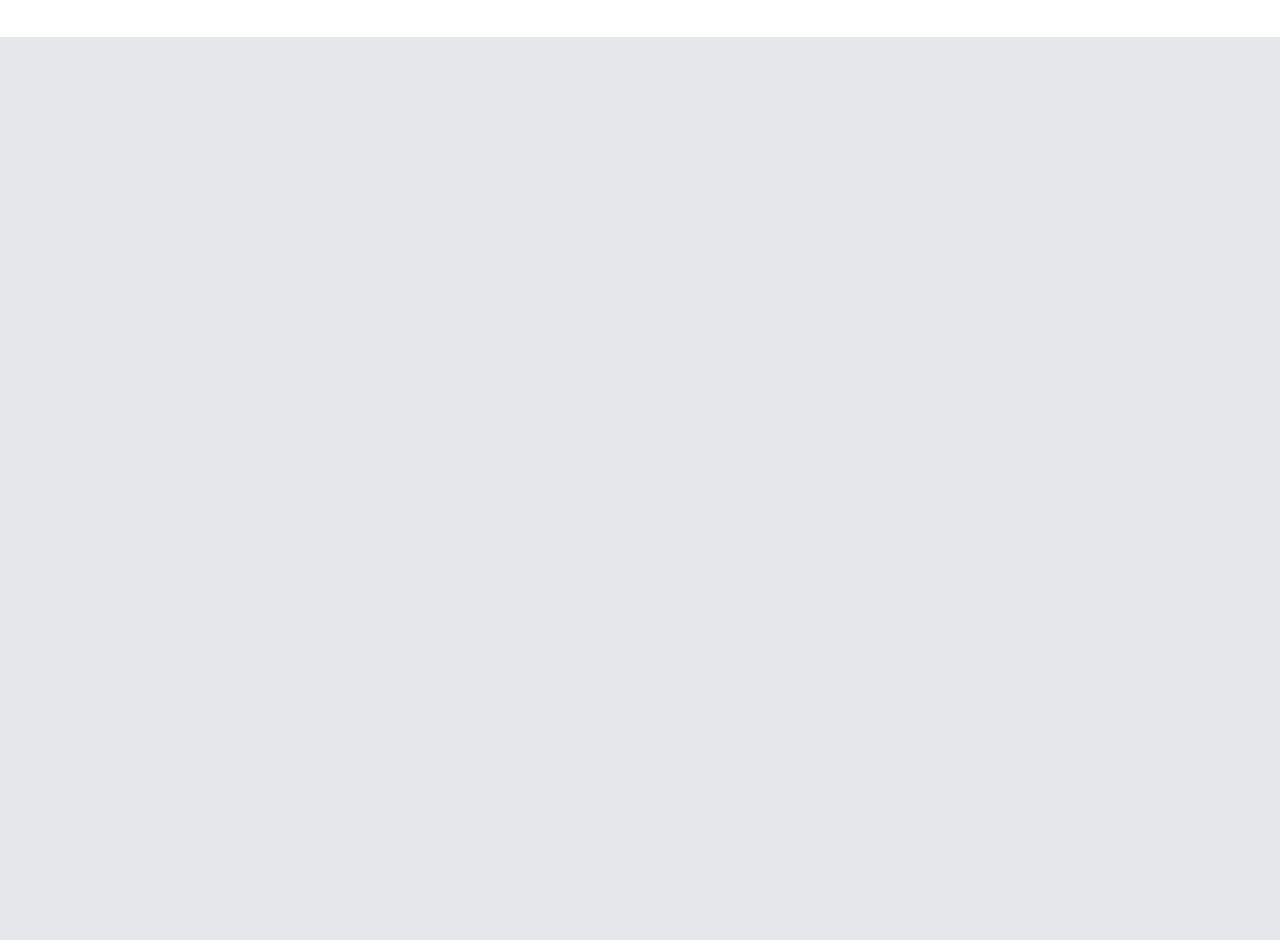
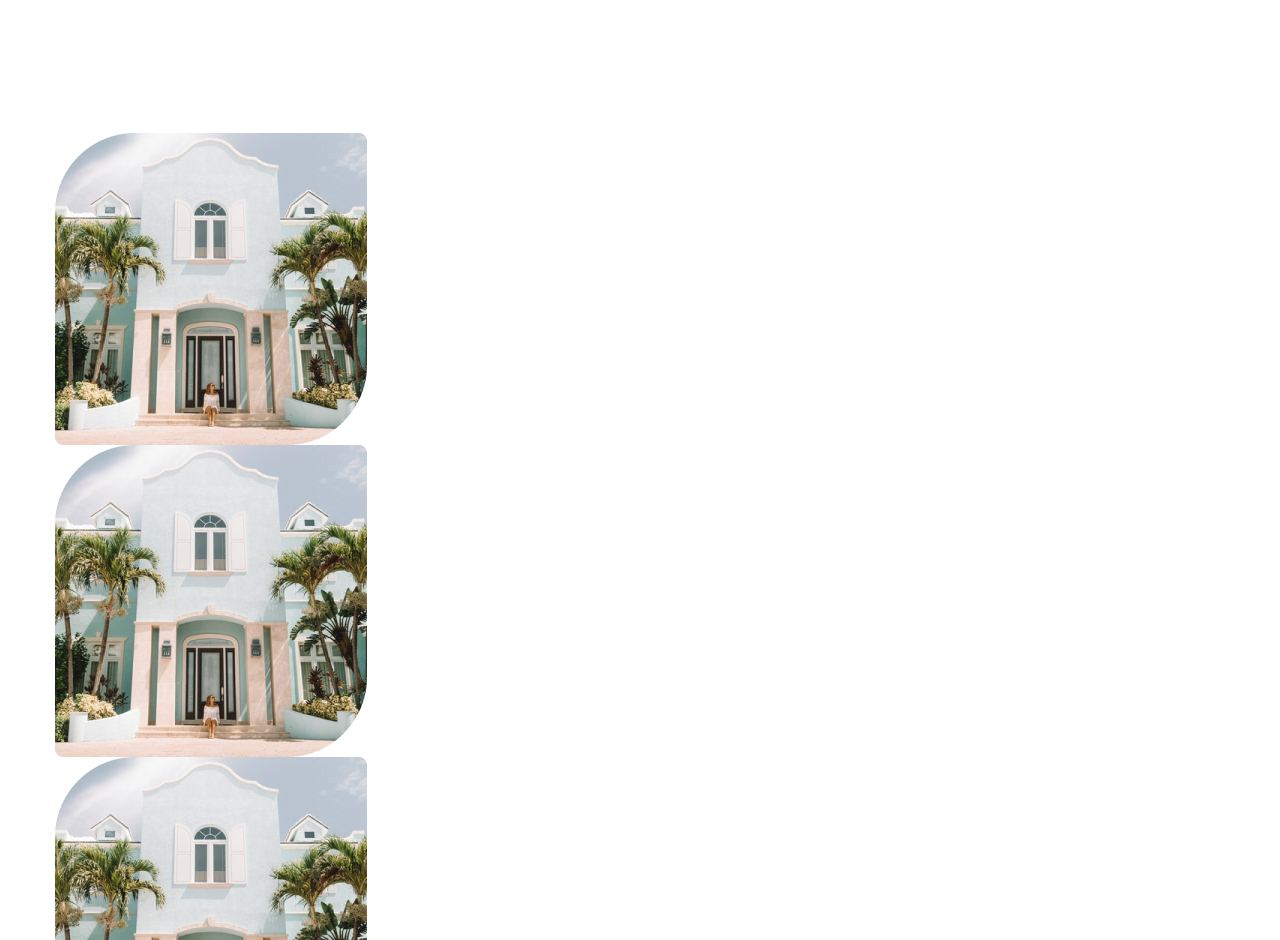
Before and after one commit to Deveelop/property-agent, a Next.js app: page / in a window 1280 px wide. Shown: the part 1860-2800 px from the top of the page. Before the commit the page ends 1993 px from the top, so only its background shows below. Built offline with nearby package versions, Linux system fonts and the light colour scheme.

Commit message:
Added new commits

```diff
--- a/app/page.tsx
+++ b/app/page.tsx
@@ -1,13 +1,12 @@
 import Hero from "@/components/Hero";
-import Search from "@/components/Search";
+import HouseList from "@/components/HouseList";
 
 
 export default function Home() {
   return (
  <>
-
  <Hero/>
-
+ <HouseList/>
 
  </>
   );
--- a/components/House.tsx
+++ b/components/House.tsx
@@ -0,0 +1,23 @@
+type HouseDisplayProps = {
+    image: StaticImageData;
+    type: string;
+    state: string;
+    address: string;
+    bedrooms: string;
+    bathrooms: string;
+    surface: string;
+    price: string;
+}
+import { StaticImageData } from 'next/image';
+import { BiBed, BiBath, BiArea} from 'react-icons/bi'
+import Image  from 'next/image';
+
+const House = ({image, type, state, bedrooms, surface, price, address}: HouseDisplayProps) => {
+  return (
+    <div>
+      <Image src={image} alt='house photo'/>
+    </div>
+  )
+}
+
+export default House
--- a/components/HouseContext.tsx
+++ b/components/HouseContext.tsx
@@ -1,10 +1,10 @@
 'use client'
 import React, { useState, useEffect, createContext } from "react"
-import { housesData, priceRange } from "@/constants"
+import { housesData, priceRanges } from "@/constants"
 
 type HouseContextType ={
     houses: typeof housesData;
-    prices: typeof priceRange;
+    prices: typeof priceRanges;
     nigState: string;
     setNigState: React.Dispatch<React.SetStateAction<string>>;
     nigStates: string[];
@@ -13,18 +13,18 @@ type HouseContextType ={
     setProperty: React.Dispatch<React.SetStateAction<string>>;
     properties: string[];
     setProperties: React.Dispatch<React.SetStateAction<string[]>>
-    pricesRange: string[];
-    setPricesRange: React.Dispatch<React.SetStateAction<string[]>>
-    priceList: string;
-    setPriceList: React.Dispatch<React.SetStateAction<string>>
     loading: boolean;
     setLoading: React.Dispatch<React.SetStateAction<boolean>>;
-
+    price: string;
+    setPrice: React.Dispatch<React.SetStateAction<string>>;
+    priceLists: string[];
+    setPriceLists: React.Dispatch<React.SetStateAction<string[]>>
+    handleClick: () => void
 }
 
 const defaultValue: HouseContextType={
     houses:  housesData,
-    prices: priceRange,
+    prices: priceRanges,
     nigState: '',
     setNigState: () => undefined,
     nigStates: [],
@@ -33,12 +33,13 @@ const defaultValue: HouseContextType={
     setProperty: () => undefined,
     properties: [],
     setProperties: () => undefined,
-    pricesRange: [],
-    setPricesRange: () => undefined,
-    priceList: '',
-    setPriceList: () => undefined,
     loading: false,
     setLoading: () => undefined,
+    price: '',
+    setPrice: () => undefined,
+    priceLists: [],
+    setPriceLists: () => undefined,
+    handleClick: () => undefined
 
 }
 
@@ -47,21 +48,20 @@ export const HouseContext = createContext<HouseContextType | typeof defaultValue
 
 type HouseProps = {
     children: React.ReactNode;
-
 }
 
 
 
 const HouseContextProvider = ({children}: HouseProps) => {
     const [houses, setHouses] = useState(housesData);
-    const [prices,  setPrice] = useState(priceRange)
+    const [prices, setPrices] = useState(priceRanges);
     const [nigState, setNigState] = useState('Location (any)');
     const [nigStates, setNigStates] = useState<string[]>([]);
     const [property, setProperty] = useState('Property type (any)');
     const [properties, setProperties] = useState<string[]>([]);
-    const [priceList, setPriceList] = useState('Price range (any)');
-    const [pricesRange, setPricesRange] = useState<string[]>([]);
     const [loading, setLoading] = useState(false);
+    const [price, setPrice] = useState('Price range (any)')
+    const [priceLists, setPriceLists] = useState<string[]>([]);
 
 
 
@@ -74,21 +74,23 @@ const HouseContextProvider = ({children}: HouseProps) => {
        return house.type
      });
 
-     const allPriceRange = prices.map((price) => {
-      return price.value
+     const allPrices = prices.map((p) => {
+      return p.value;
      })
 
       const uniqueStates = ['Location (any)', ...Array.from(new Set(allNigStates))]
       const uniqueProperties = ['Property type (any)', ...Array.from(new Set(allProperties))]
-      const uniquePrices = ['Price range (any)', ...Array(new Set(allPriceRange))]
 
       setNigStates(uniqueStates);
       setProperties(uniqueProperties);
-      setPricesRange(uniquePrices)
+      setPriceLists(allPrices);
+    }, []);
+
+    const handleClick = () => {
+      console.log('clicked')
+    }
 
 
-
-    }, [])
   return (
     <HouseContext.Provider value={{
         nigState,
@@ -100,13 +102,14 @@ const HouseContextProvider = ({children}: HouseProps) => {
         properties,
         setProperties,
         houses,
-        prices,
-        pricesRange,
-        priceList,
-        setPriceList,
-        setPricesRange,
         loading,
         setLoading,
+        price,
+        setPrice,
+        prices,
+        priceLists,
+        setPriceLists,
+        handleClick
 
 
 
--- a/components/HouseList.tsx
+++ b/components/HouseList.tsx
@@ -0,0 +1,25 @@
+'use client'
+import {useContext} from "react"
+import { HouseContext } from "./HouseContext"
+import {ImSpinner2} from "react-icons/im"
+import House from "./House"
+
+import Link from "next/link"
+const HouseList = () => {
+    const {houses, loading} = useContext(HouseContext)
+  return (
+    <section className="mb-20">
+      <div className="container mx-auto">
+       <div>
+        {houses.map((house, index) => (
+         <Link href={`/property/${house.id}`} key={index}>
+          <House {...house}/>
+         </Link>
+        ))}
+       </div>
+      </div>
+    </section>
+  )
+}
+
+export default HouseList
--- a/components/PriceRangeDropdown.tsx
+++ b/components/PriceRangeDropdown.tsx
@@ -3,27 +3,25 @@ import {Menu} from '@headlessui/react'
 import { HouseContext } from "./HouseContext"
 import {RiWallet3Line, RiArrowDownSLine, RiArrowUpSLine} from "react-icons/ri"
 const PriceRangeDropdown = () => {
-  const {priceList, setPriceList, setPricesRange, pricesRange} = useContext(HouseContext);
+  const {price, setPrice, priceLists} = useContext(HouseContext)
   const [isOpen, setIsOpen] = useState(false);
   return (
     <Menu as='div' className='dropdown relative'>
     <Menu.Button  className='dropdown-btn w-full text-left' onClick={() => setIsOpen(!isOpen)}>
       <RiWallet3Line className="dropdown-icon-primary"/>
       <div>
-        <div className='text-[15px] font-medium leading-tight'>{priceList}</div>
+        <div className='text-[15px] font-medium leading-tight'>{price}</div>
         <div className="text-[13px]">Choose price range</div>
       </div>
       {isOpen ? (<RiArrowUpSLine className="dropdown-icon-secondary"/>) : (<RiArrowDownSLine className=' dropdown-icon-secondary'/>) }
 
     </Menu.Button>
-    <Menu.Items>
-     {
-      pricesRange.map((price, index) => (
-        <Menu.Item as='li' key={index} onClick={() => setPriceList(price)}>
-          {price}
-        </Menu.Item>
-      ))
-     }
+    <Menu.Items className="dropdown-menu">
+   {priceLists.map((pr, index) => (
+    <Menu.Item as='li' key={index} onClick={() => setPrice(pr)} className='cursor-pointer hover:text-orange-600 transition'>
+      {pr}
+    </Menu.Item>
+   ))}
     </Menu.Items>
 
 
@@ -31,4 +29,4 @@ const PriceRangeDropdown = () => {
   )
 }
 
-export default PriceRangeDropdown
+export default PriceRangeDropdown;
--- a/components/Search.tsx
+++ b/components/Search.tsx
@@ -1,13 +1,15 @@
 'use client'
+import { useContext } from "react"
 import PriceRangeDropdown from "./PriceRangeDropdown"
 import PropertyDropdown from "./PropertyDropdown"
 import StateDropdown from "./StateDropdown"
 import Button from "./Button"
 import {RiSearch2Line} from 'react-icons/ri'
+import { HouseContext } from "./HouseContext"
+
 
 const Search = () => {
-
-
+  const {handleClick} = useContext(HouseContext)
   return (
     <section className="">
       <div className=" px-[30px] py-6 max-w-[1170px]  mx-auto flex flex-col lg:flex-row
@@ -16,7 +18,7 @@ const Search = () => {
       <StateDropdown/>
       <PropertyDropdown/>
       <PriceRangeDropdown/>
-      <Button  icon={<RiSearch2Line/>} type="button" title="Search" variant="bg-orange-500 hover:bg-orange-600 transition w-full lg:max-w-[162px] h-16 text-white"/>
+      <Button onClick={handleClick}  icon={<RiSearch2Line/>} type="button" title="Search" variant="bg-orange-500 hover:bg-orange-600 transition w-full lg:max-w-[162px] h-16 text-white"/>
       </div>
     </section>
   )
--- a/constants/index.ts
+++ b/constants/index.ts
@@ -20,13 +20,18 @@ import Apartment2Lg from '../public/house1.png';
 import Agent1 from '../public/house1.png';
 import Agent2 from '../public/house1.png';
 
-export const priceRange = [
+export const priceRanges = [
   {value: 'Price range (any)'},
   {value: '80000 - 130000'},
   {value: '150000 - 230000'},
   {value: '300000 - 500000'},
   {value: '60000 - 700000'},
   {value: '800000 - 930000'},
+  {value: '1000000 - 1500000'},
+  {value: '1000000 - 1500000'},
+  {value: '1000000 - 1500000'},
+  {value: '1000000 - 1500000'},
+  {value: '1000000 - 1500000'},
   {value: '1000000 - 1500000'},
 
 
```
